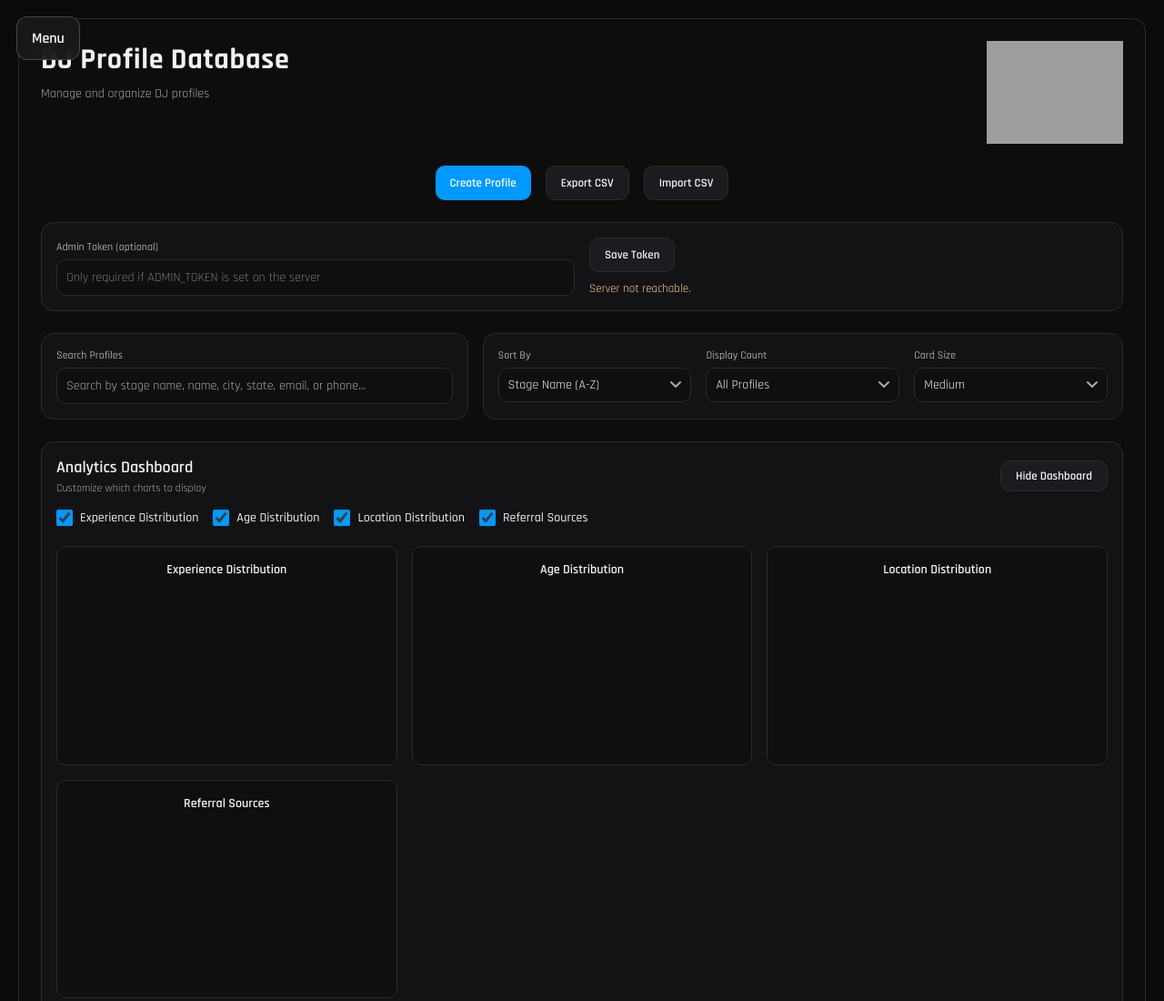
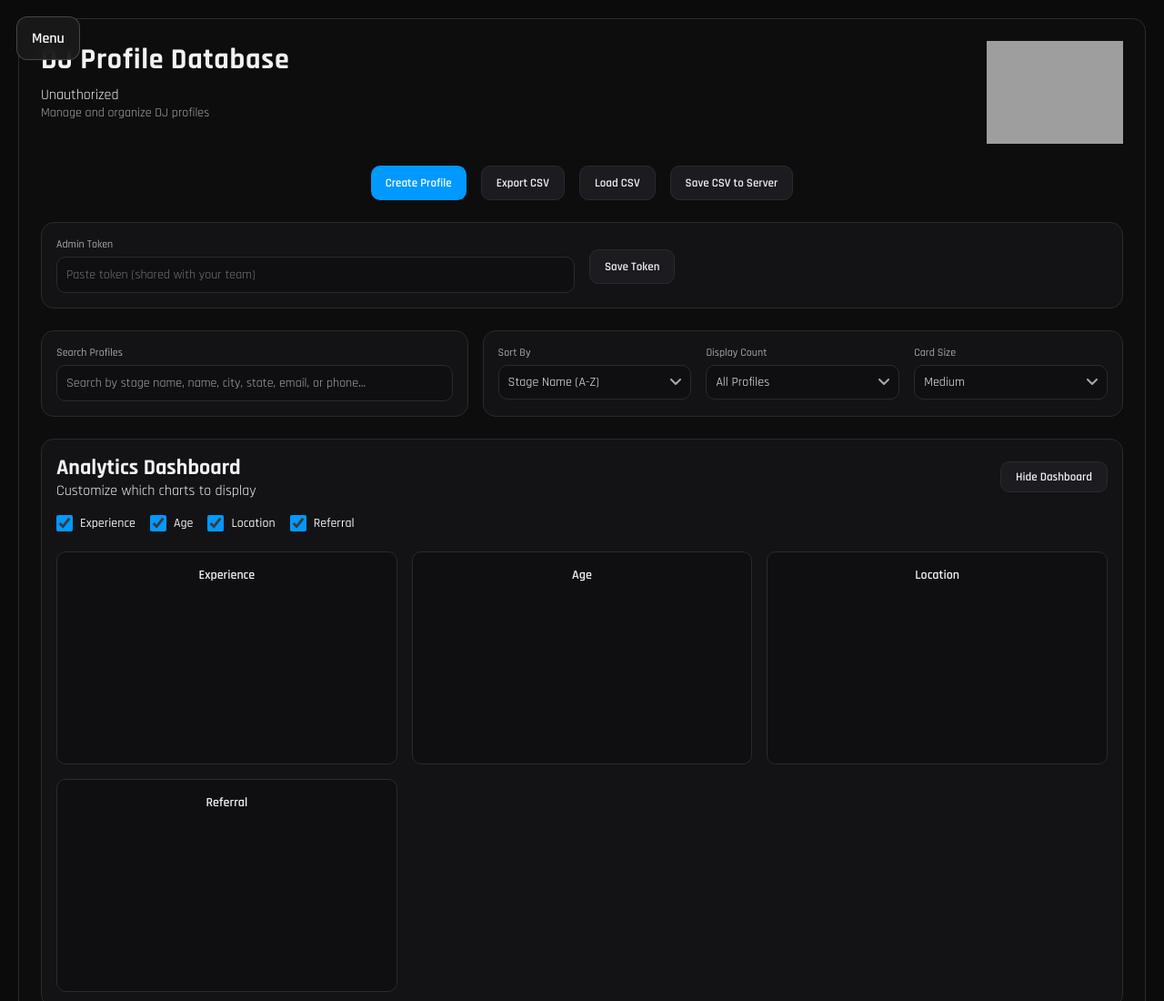
Before and after one commit to RaidenIV/dj_database, a website: page client/index.html in a window 1280 px wide. Shown: the top 1100 px of the page at 91% size. Drawn offline with nearby package versions, Linux system fonts and the light colour scheme; no server answers; grey boxes are pictures that could not be loaded.

Commit message:
Update index.html

```diff
--- a/client/index.html
+++ b/client/index.html
@@ -9,16 +9,15 @@
   <link rel="preconnect" href="https://fonts.gstatic.com" crossorigin>
   <link href="https://fonts.googleapis.com/css2?family=Rajdhani:wght@300;400;500;600;700&display=swap" rel="stylesheet">
 
-  <!-- External libs (allowed by CSP configured in server.js) -->
   <script src="https://cdnjs.cloudflare.com/ajax/libs/PapaParse/5.4.1/papaparse.min.js"></script>
   <script src="https://cdnjs.cloudflare.com/ajax/libs/Chart.js/4.4.1/chart.umd.min.js"></script>
 
-  <!-- Use absolute paths so assets load regardless of URL path -->
-  <link rel="stylesheet" href="/css/styles.css">
+  <link rel="stylesheet" href="/css/styles.css?v=3">
 </head>
 <body>
+  <!-- Navigation Menu -->
   <div class="nav-dropdown" id="navDropdown">
-    <button class="nav-toggle" id="navToggle">Menu</button>
+    <button class="nav-toggle" id="navToggle" type="button">Menu</button>
     <div class="nav-menu">
       <a href="https://www.xodiamediagroup.com/" target="_top" rel="noopener">Home</a>
       <a href="https://www.xodiamediagroup.com/upcoming-events" target="_top" rel="noopener">Upcoming Events</a>
@@ -30,10 +29,17 @@
   <div class="container">
     <div class="main-card">
       <div class="main-card-header">
-        <div>
-          <h1>DJ Profile Database</h1>
+        <div class="header-left">
+          <div class="header-topline">
+            <h1>DJ Profile Database</h1>
+            <div id="adminBanner" class="admin-banner unauthorized" title="Admin token status">Unauthorized</div>
+          </div>
+
           <div class="subtitle" id="profileCount">Manage and organize DJ profiles</div>
+
+          <div id="miniConsole" class="mini-console" aria-live="polite"></div>
         </div>
+
         <img
           src="https://images.squarespace-cdn.com/content/v1/681ea18dd168a935c26295bd/c311da3d-6fbf-446a-858c-227fa011e7e3/Xodia+MEDIA+Group+%28TRANS%29+%281%29+%281%29.png?format=750w"
           alt="Xodia Media Group"
@@ -42,21 +48,23 @@
       </div>
 
       <div class="controls">
-        <button class="primary" id="btnCreate">Create Profile</button>
-        <button id="btnExport">Export CSV</button>
-        <button id="btnImport">Import CSV</button>
+        <button class="primary" id="btnCreate" type="button">Create Profile</button>
+        <button id="btnExport" type="button">Export CSV</button>
+        <button id="btnLoadCsv" type="button">Load CSV</button>
+        <button id="btnSaveToServer" type="button" disabled>Save CSV to Server</button>
       </div>
 
-      <input type="file" id="csvImport" accept=".csv" style="display:none;">
+      <input type="file" id="csvFile" accept=".csv" style="display:none;">
 
+      <!-- Auth -->
       <div class="search-card">
         <div class="options-grid" style="align-items: end;">
           <div class="form-group" style="margin-bottom: 0;">
-            <label for="adminToken">Admin Token (optional)</label>
-            <input type="text" id="adminToken" placeholder="Only required if ADMIN_TOKEN is set on the server">
+            <label for="adminToken">Admin Token</label>
+            <input type="text" id="adminToken" placeholder="Paste token (shared with your team)">
           </div>
           <div class="form-group" style="margin-bottom: 0;">
-            <button id="btnSaveToken">Save Token</button>
+            <button id="btnSaveToken" type="button">Save Token</button>
             <div id="serverStatus" class="status-message"></div>
           </div>
         </div>
@@ -109,28 +117,29 @@
         </div>
       </div>
 
+      <!-- Analytics Dashboard -->
       <div class="search-card">
         <div class="analytics-header">
           <div>
-            <h2 style="font-size: 18px; margin-bottom: 4px; font-weight: 600;">Analytics Dashboard</h2>
-            <p style="font-size: 12px; color: var(--muted); margin: 0;">Customize which charts to display</p>
+            <h2 class="section-title">Analytics Dashboard</h2>
+            <p class="section-subtitle">Customize which charts to display</p>
           </div>
-          <button id="toggleAnalyticsBtn" class="toggle-analytics">Hide Dashboard</button>
+          <button id="toggleAnalyticsBtn" class="toggle-analytics" type="button">Hide Dashboard</button>
         </div>
 
         <div id="analyticsContent" class="analytics-content">
           <div class="chart-toggles">
-            <label class="checkbox-label"><input type="checkbox" id="showExperience" checked><span>Experience Distribution</span></label>
-            <label class="checkbox-label"><input type="checkbox" id="showAge" checked><span>Age Distribution</span></label>
-            <label class="checkbox-label"><input type="checkbox" id="showLocation" checked><span>Location Distribution</span></label>
-            <label class="checkbox-label"><input type="checkbox" id="showReferral" checked><span>Referral Sources</span></label>
+            <label class="checkbox-label"><input type="checkbox" id="showExperience" checked><span>Experience</span></label>
+            <label class="checkbox-label"><input type="checkbox" id="showAge" checked><span>Age</span></label>
+            <label class="checkbox-label"><input type="checkbox" id="showLocation" checked><span>Location</span></label>
+            <label class="checkbox-label"><input type="checkbox" id="showReferral" checked><span>Referral</span></label>
           </div>
 
           <div class="graphs-grid">
-            <div class="graph-container" id="experienceContainer"><h3 class="graph-title">Experience Distribution</h3><canvas id="experienceChart"></canvas></div>
-            <div class="graph-container" id="ageContainer"><h3 class="graph-title">Age Distribution</h3><canvas id="ageChart"></canvas></div>
-            <div class="graph-container" id="locationContainer"><h3 class="graph-title">Location Distribution</h3><canvas id="locationChart"></canvas></div>
-            <div class="graph-container" id="referralContainer"><h3 class="graph-title">Referral Sources</h3><canvas id="referralChart"></canvas></div>
+            <div class="graph-container" id="experienceContainer"><h3 class="graph-title">Experience</h3><canvas id="experienceChart"></canvas></div>
+            <div class="graph-container" id="ageContainer"><h3 class="graph-title">Age</h3><canvas id="ageChart"></canvas></div>
+            <div class="graph-container" id="locationContainer"><h3 class="graph-title">Location</h3><canvas id="locationChart"></canvas></div>
+            <div class="graph-container" id="referralContainer"><h3 class="graph-title">Referral</h3><canvas id="referralChart"></canvas></div>
           </div>
         </div>
       </div>
@@ -144,12 +153,10 @@
     <div class="modal-content">
       <div class="modal-header">
         <h2 class="modal-title" id="modalTitle">Create Profile</h2>
-        <button class="close" id="modalClose" aria-label="Close">&times;</button>
+        <button class="close" id="modalClose" type="button" aria-label="Close">&times;</button>
       </div>
 
       <form id="profileForm">
-        <input type="hidden" id="profileId">
-
         <div class="form-grid">
           <div class="form-group">
             <label for="stageName">Stage Name *</label>
@@ -173,7 +180,7 @@
 
           <div class="form-group">
             <label for="phoneNumber">Phone Number</label>
-            <input type="text" id="phoneNumber">
+            <input type="text" id="phoneNumber" placeholder="(555)555-5555">
           </div>
 
           <div class="form-group">
@@ -195,6 +202,11 @@
             <label for="socialMedia">Social Media Links</label>
             <input type="text" id="socialMedia" placeholder="Instagram, Facebook, SoundCloud, etc.">
           </div>
+
+          <div class="form-group form-group-full">
+            <label for="heardAbout">Source</label>
+            <input type="text" id="heardAbout" placeholder="e.g., Instagram, referral, website">
+          </div>
         </div>
 
         <div class="form-actions">
@@ -205,6 +217,6 @@
     </div>
   </div>
 
-  <script src="/js/app.js"></script>
+  <script src="/js/app.js?v=3"></script>
 </body>
 </html>
```
